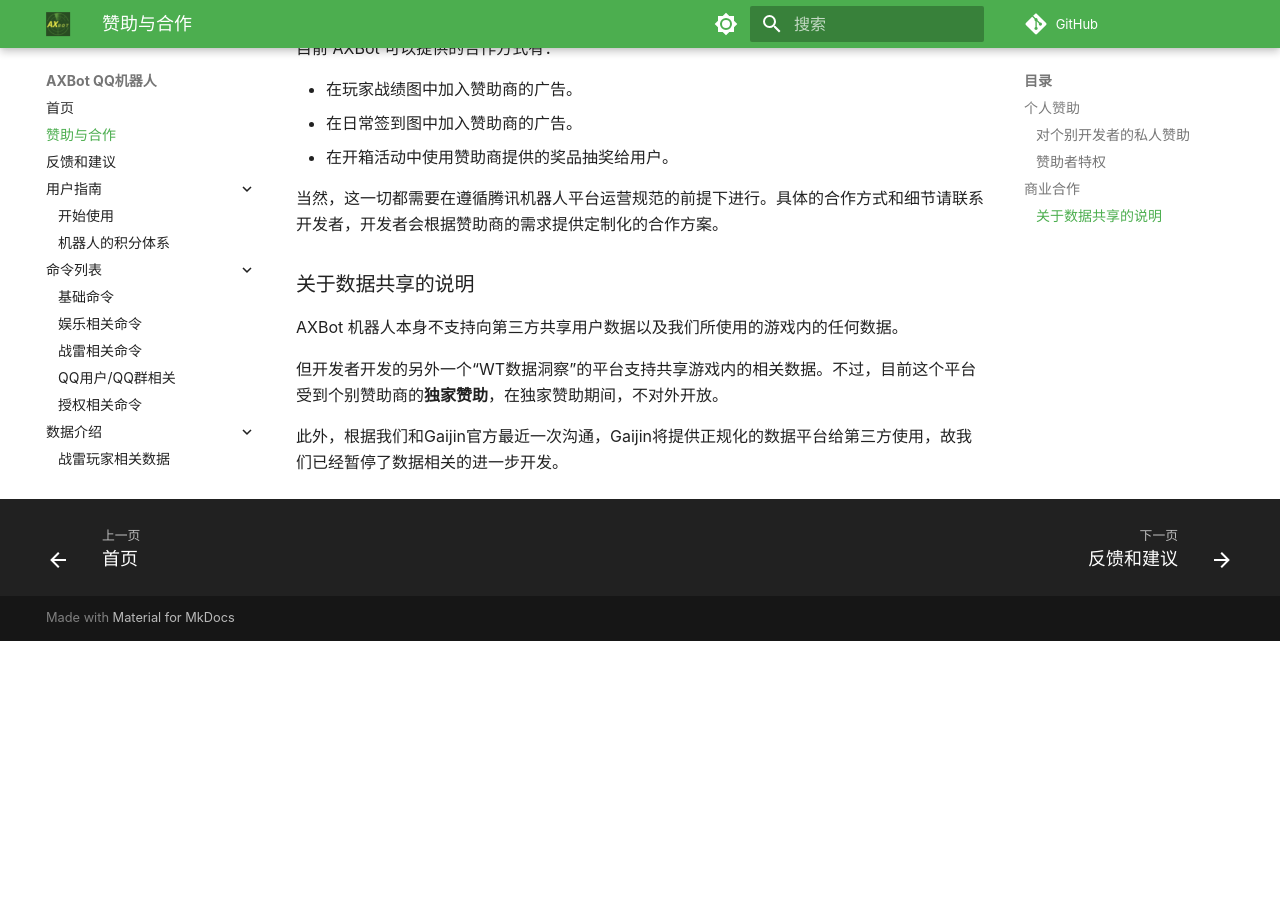
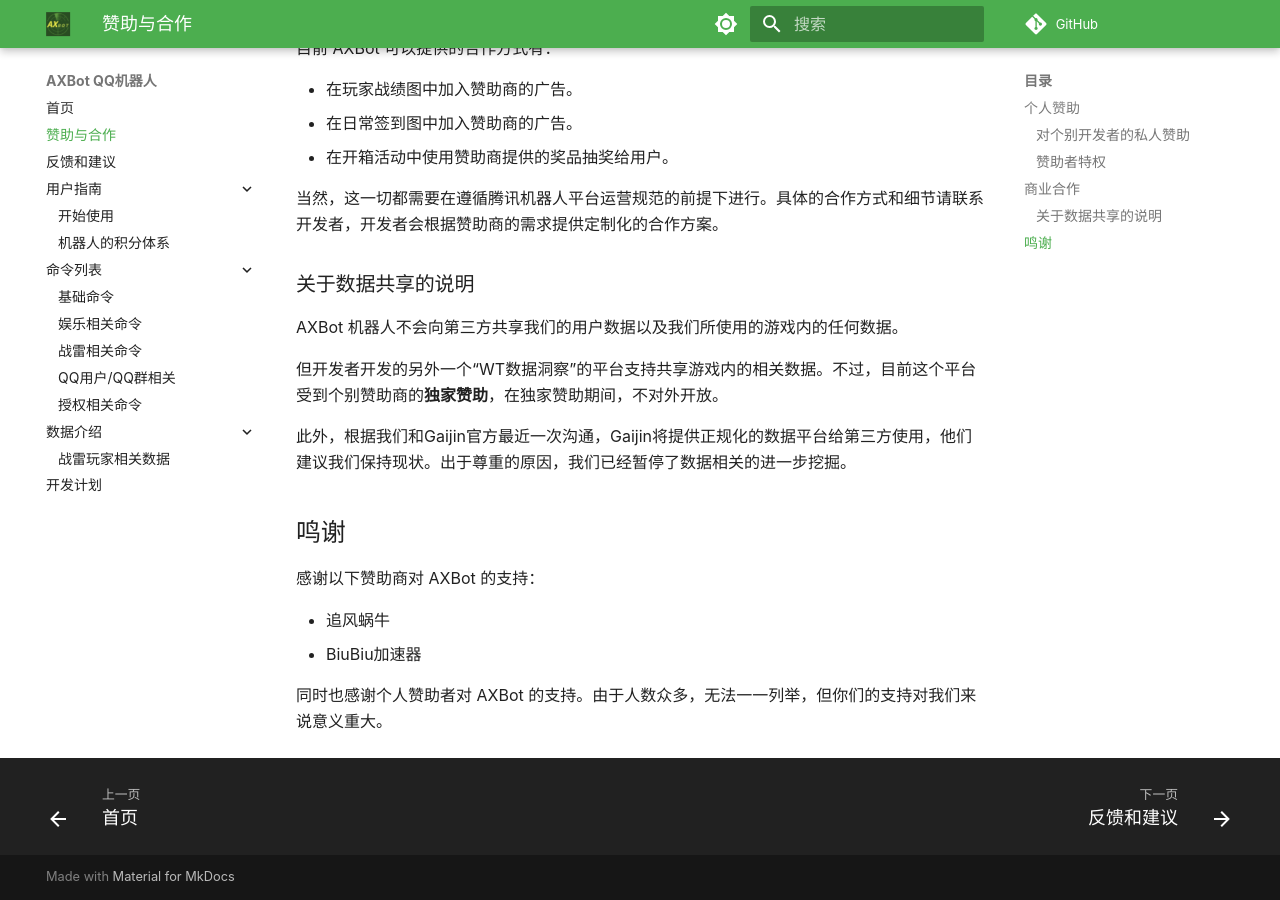
Before and after one commit to axiangcoding/axbot-qq-docs, an MkDocs documentation site: the page built from docs/sponsor.md, in a window 1280 px wide and 900 px high, scrolled down 1400 px. Built offline with MkDocs 1.6.1 and Material for MkDocs 9.7.7, drawn with Linux system fonts in a browser that asks for light colours; comment, search, counter and statistics services are not loaded; before the commit the page ends 2041 px from its top, so only the background shows below that.

Commit message:
更新文件

```diff
--- a/docs/sponsor.md
+++ b/docs/sponsor.md
@@ -49,8 +49,17 @@
 
 ### 关于数据共享的说明
 
-AXBot 机器人本身不支持向第三方共享用户数据以及我们所使用的游戏内的任何数据。
+AXBot 机器人不会向第三方共享我们的用户数据以及我们所使用的游戏内的任何数据。
 
 但开发者开发的另外一个“WT数据洞察”的平台支持共享游戏内的相关数据。不过，目前这个平台受到个别赞助商的**独家赞助**，在独家赞助期间，不对外开放。
 
-此外，根据我们和Gaijin官方最近一次沟通，Gaijin将提供正规化的数据平台给第三方使用，故我们已经暂停了数据相关的进一步开发。
+此外，根据我们和Gaijin官方最近一次沟通，Gaijin将提供正规化的数据平台给第三方使用，他们建议我们保持现状。出于尊重的原因，我们已经暂停了数据相关的进一步挖掘。
+
+## 鸣谢
+
+感谢以下赞助商对 AXBot 的支持：
+
+- 追风蜗牛
+- BiuBiu加速器
+
+同时也感谢个人赞助者对 AXBot 的支持。由于人数众多，无法一一列举，但你们的支持对我们来说意义重大。
--- a/pyproject.toml
+++ b/pyproject.toml
@@ -3,7 +3,7 @@
 version = "0.1.0"
 description = ""
 authors = [{ name = "axiangcoding", email = "axiangcoding@gmail.com" }]
-requires-python = "~=3.11"
+requires-python = ">=3.11, <4"
 readme = "README.md"
 dependencies = ["mkdocs-material>=9.6.14,<10"]
 
```
